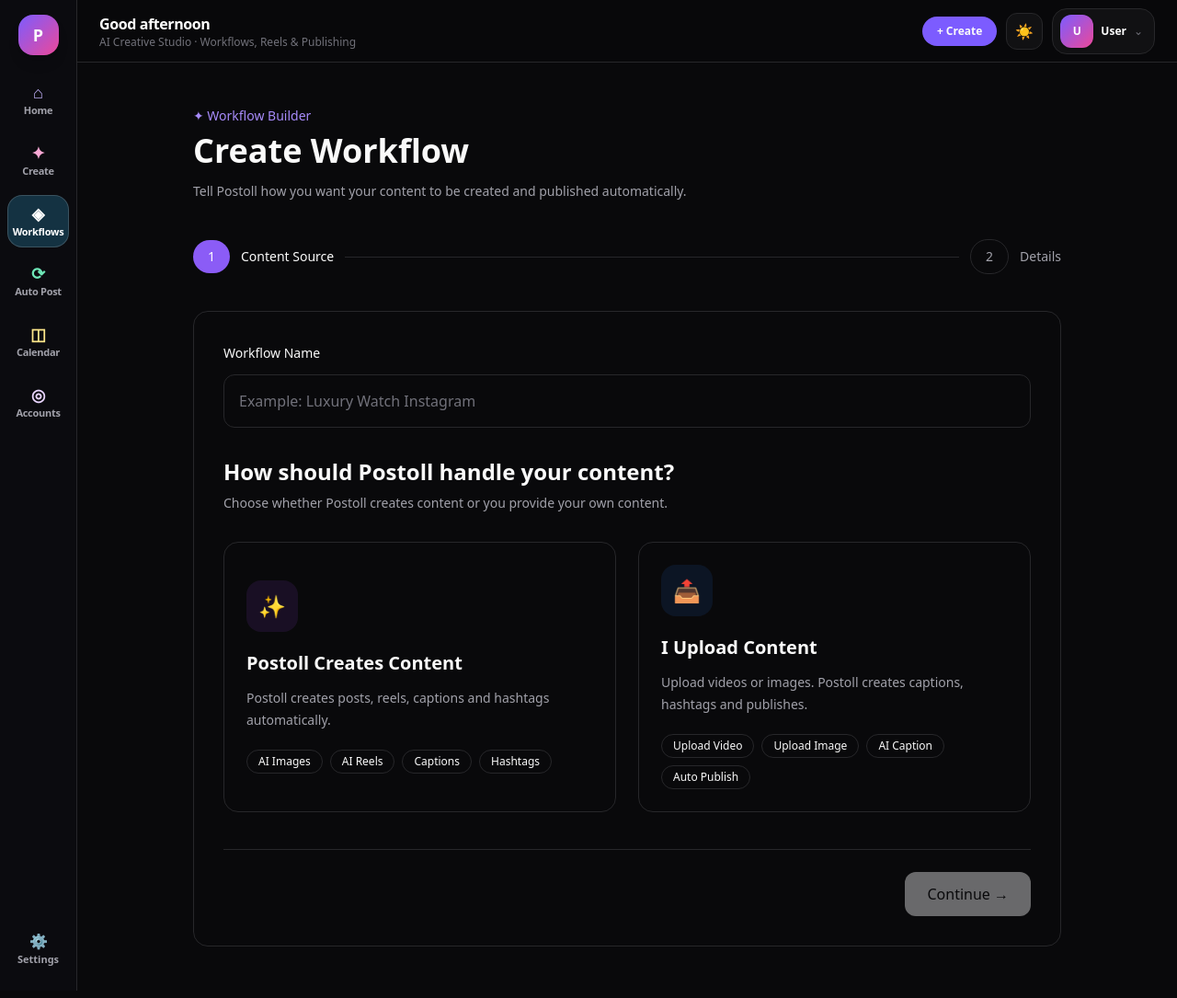
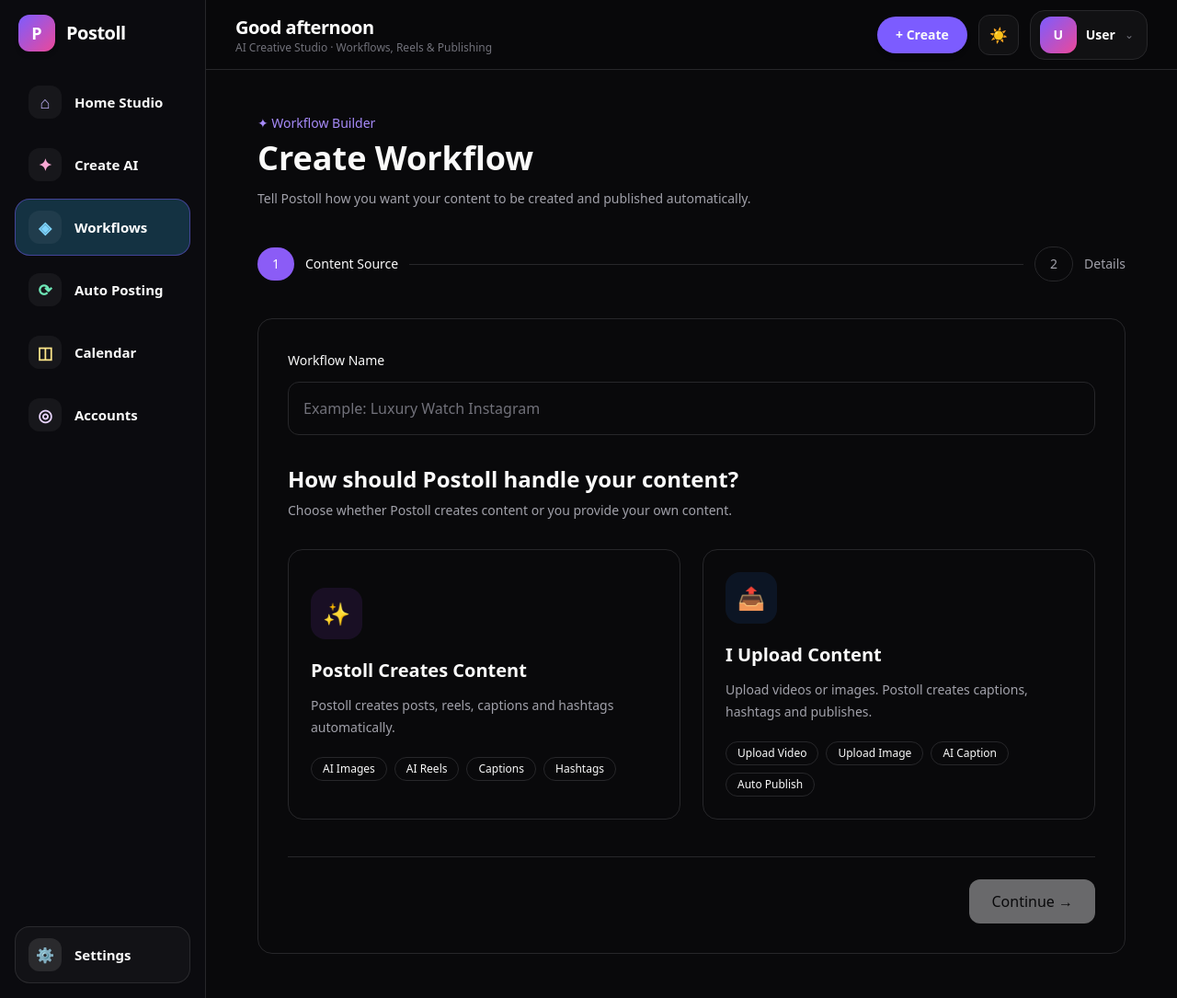
Before and after one commit to robinpk057-ops/postoll, a Next.js app: page /workflows/create in a window 1280 px wide. Shown: the whole page at 92% size. Built offline with nearby package versions, Linux system fonts and the light colour scheme; no server answers; the database is empty.

Commit message:
Eliminate desktop side gaps, enlarge sidebar menus and header controls, and add more Home media

```diff
--- a/app/accounts/page.tsx
+++ b/app/accounts/page.tsx
@@ -274,7 +274,7 @@ function AccountsContent() {
 
   return (
     <AppShell>
-      <div className="mx-auto w-full max-w-6xl px-4 py-8 sm:px-6 sm:py-10 md:px-10">
+      <div className="mx-auto w-full w-full px-4 py-8 sm:px-6 sm:py-10 lg:px-8">
         {/* HEADER */}
         <div className="mb-8 rounded-3xl border p-6 sm:p-8"
           style={{
--- a/app/automatic-posting/page.tsx
+++ b/app/automatic-posting/page.tsx
@@ -680,7 +680,7 @@ export default function AutomaticPostingPage() {
 
   return (
     <AppShell>
-      <div className="mx-auto w-full max-w-5xl space-y-8 px-4 py-8 text-white sm:px-6 md:px-8">
+      <div className="mx-auto w-full w-full space-y-8 px-4 py-8 text-white sm:px-6 lg:px-8">
         {/* COLORFUL AUTOPILOT STUDIO HEADER */}
         <div
           className="rounded-3xl border p-6 sm:p-8"
--- a/app/calendar/page.tsx
+++ b/app/calendar/page.tsx
@@ -722,7 +722,7 @@ export default function CalendarPage() {
 
   return (
     <AppShell>
-      <div className="mx-auto w-full max-w-6xl px-4 py-8 sm:px-6 sm:py-10 md:px-10">
+      <div className="mx-auto w-full w-full px-4 py-8 sm:px-6 sm:py-10 lg:px-8">
         {/* COLORFUL CALENDAR STUDIO HEADER */}
         <div
           className="rounded-3xl border p-6 sm:p-8"
--- a/app/create/page.tsx
+++ b/app/create/page.tsx
@@ -651,7 +651,7 @@ export default function CreatePage() {
 
   return (
     <AppShell>
-      <div className="mx-auto w-full max-w-6xl px-4 py-8 sm:px-6 sm:py-10 md:px-10">
+      <div className="mx-auto w-full w-full px-4 py-8 sm:px-6 sm:py-10 lg:px-8">
         {/* COLORFUL STUDIO CREATION HEADER */}
         <div
           className="mb-10 rounded-3xl border p-6 sm:p-8"
--- a/app/settings/page.tsx
+++ b/app/settings/page.tsx
@@ -592,7 +592,7 @@ export default function SettingsPage() {
   return (
     <AppShell>
       <main className="min-h-screen">
-        <div className="mx-auto w-full max-w-5xl px-4 py-8 sm:px-6 sm:py-10 md:px-10">
+        <div className="mx-auto w-full w-full px-4 py-8 sm:px-6 sm:py-10 lg:px-8">
           {/* COLORFUL STUDIO SETTINGS HEADER */}
           <div
             className="mb-8 rounded-3xl border p-6 sm:p-8"
--- a/app/workflows/page.tsx
+++ b/app/workflows/page.tsx
@@ -297,7 +297,7 @@ export default function WorkflowsPage() {
 
   return (
     <AppShell>
-      <div className="mx-auto w-full max-w-6xl px-4 py-8 sm:px-6 sm:py-10 md:px-10">
+      <div className="mx-auto w-full w-full px-4 py-8 sm:px-6 sm:py-10 lg:px-8">
         {/* COLORFUL WORKFLOWS STUDIO HEADER */}
         <div
           className="mb-8 rounded-3xl border p-6 sm:flex-row sm:items-center sm:justify-between sm:p-8 flex flex-col gap-5"
--- a/components/layout/Header.tsx
+++ b/components/layout/Header.tsx
@@ -153,35 +153,35 @@ export default function Header({
   }
 
   return (
-    <header className="sticky top-0 z-40 flex min-h-[68px] items-center justify-between gap-3 border-b border-[var(--border)] bg-[rgba(9,9,11,0.9)] px-4 backdrop-blur-xl sm:px-6">
+    <header className="sticky top-0 z-40 flex min-h-[76px] items-center justify-between gap-3 border-b border-[var(--border)] bg-[rgba(9,9,11,0.92)] px-4 backdrop-blur-xl sm:px-6 lg:px-8">
       <div className="flex min-w-0 items-center gap-3">
         {onOpenMobileMenu && (
           <button
             type="button"
             onClick={onOpenMobileMenu}
             aria-label="Open navigation menu"
-            className="flex h-10 w-10 shrink-0 items-center justify-center rounded-xl border border-[#7C5CFF]/40 bg-[#7C5CFF]/15 text-base font-bold text-[#C4B5FD] transition hover:bg-[#7C5CFF]/25 md:hidden"
+            className="flex h-11 w-11 shrink-0 items-center justify-center rounded-xl border border-[#7C5CFF]/40 bg-[#7C5CFF]/15 text-lg font-bold text-[#C4B5FD] transition hover:bg-[#7C5CFF]/25 md:hidden"
           >
             ☰
           </button>
         )}
 
         <div className="min-w-0">
-          <p className="truncate text-sm font-bold tracking-tight text-white sm:text-base">
+          <p className="truncate text-base font-extrabold tracking-tight text-white sm:text-xl">
             {getGreeting()}
             {profile?.fullName ? `, ${profile.fullName.split(" ")[0]}` : ""}
           </p>
-          <p className="hidden text-xs text-[var(--muted-foreground)] sm:block">
+          <p className="hidden text-xs font-medium text-[var(--muted-foreground)] sm:block">
             AI Creative Studio · Workflows, Reels &amp; Publishing
           </p>
         </div>
       </div>
 
-      <div className="flex shrink-0 items-center gap-2 sm:gap-2.5">
+      <div className="flex shrink-0 items-center gap-2.5 sm:gap-3">
         {profile && (
           <Link
             href="/settings"
-            className="hidden items-center gap-1.5 rounded-full border border-emerald-500/35 bg-emerald-500/15 px-3.5 py-1.5 text-xs font-bold text-emerald-300 transition hover:bg-emerald-500/25 md:inline-flex"
+            className="hidden items-center gap-2 rounded-full border border-emerald-500/35 bg-emerald-500/15 px-4 py-2 text-sm font-extrabold text-emerald-300 transition hover:bg-emerald-500/25 md:inline-flex"
           >
             <span>✦</span>
             <span>{profile.credits} Credits</span>
@@ -190,7 +190,7 @@ export default function Header({
 
         <Link
           href="/create"
-          className="inline-flex items-center gap-1.5 rounded-full bg-[#7C5CFF] px-4 py-2 text-xs font-bold text-white transition hover:bg-[#6A48F5]"
+          className="inline-flex items-center gap-1.5 rounded-full bg-[#7C5CFF] px-5 py-2.5 text-sm font-extrabold text-white shadow-md transition hover:bg-[#6A48F5]"
         >
           <span>+ Create</span>
         </Link>
@@ -198,7 +198,7 @@ export default function Header({
         <button
           type="button"
           onClick={toggleTheme}
-          className="flex h-10 w-10 items-center justify-center rounded-xl border border-[var(--border)] bg-[var(--surface)] text-base transition hover:border-[var(--border-hover)] hover:bg-[var(--surface-hover)]"
+          className="flex h-11 w-11 items-center justify-center rounded-xl border border-[var(--border)] bg-[var(--surface)] text-lg transition hover:border-[var(--border-hover)] hover:bg-[var(--surface-hover)]"
           aria-label="Toggle theme"
           title="Toggle theme"
         >
@@ -209,12 +209,12 @@ export default function Header({
           <button
             type="button"
             onClick={() => setProfileOpen((open) => !open)}
-            className="flex items-center gap-2 rounded-2xl border border-[var(--border)] bg-[var(--surface)] px-2 py-1.5 transition hover:border-[var(--border-hover)] hover:bg-[var(--surface-hover)]"
+            className="flex items-center gap-2.5 rounded-2xl border border-[var(--border)] bg-[var(--surface)] px-2.5 py-1.5 transition hover:border-[var(--border-hover)] hover:bg-[var(--surface-hover)]"
             aria-label="Open profile menu"
             aria-expanded={profileOpen}
           >
             <div
-              className="flex h-9 w-9 items-center justify-center rounded-xl text-xs font-black text-white shadow-sm"
+              className="flex h-10 w-10 items-center justify-center rounded-xl text-sm font-black text-white shadow-sm"
               style={{
                 background: "linear-gradient(135deg, #7C5CFF 0%, #EC4899 100%)",
               }}
@@ -223,10 +223,10 @@ export default function Header({
             </div>
 
             <div className="hidden text-left lg:block">
-              <div className="max-w-[140px] truncate text-xs font-bold text-white">
+              <div className="max-w-[155px] truncate text-sm font-bold text-white">
                 {profile?.fullName || "User"}
               </div>
-              <div className="max-w-[140px] truncate text-[11px] text-[var(--muted-foreground)]">
+              <div className="max-w-[155px] truncate text-xs text-[var(--muted-foreground)]">
                 {profile?.email || ""}
               </div>
             </div>
@@ -242,7 +242,7 @@ export default function Header({
           </button>
 
           {profileOpen && (
-            <div className="absolute right-0 top-13 z-50 w-[290px] overflow-hidden rounded-2xl border border-[var(--border)] bg-[#111113] shadow-2xl shadow-black/50">
+            <div className="absolute right-0 top-14 z-50 w-[290px] overflow-hidden rounded-2xl border border-[var(--border)] bg-[#111113] shadow-2xl shadow-black/50">
               <div className="border-b border-[var(--border)] p-4">
                 <div className="flex items-center gap-3">
                   <div
--- a/components/layout/Sidebar.tsx
+++ b/components/layout/Sidebar.tsx
@@ -13,14 +13,14 @@ type NavItem = {
 
 const navItems: NavItem[] = [
   {
-    name: "Home",
+    name: "Home Studio",
     href: "/",
     icon: "⌂",
     activeBg: "rgba(124, 92, 255, 0.22)",
     iconColor: "#C4B5FD",
   },
   {
-    name: "Create",
+    name: "Create AI",
     href: "/create",
     icon: "✦",
     activeBg: "rgba(236, 72, 153, 0.22)",
@@ -34,7 +34,7 @@ const navItems: NavItem[] = [
     iconColor: "#7DD3FC",
   },
   {
-    name: "Auto Post",
+    name: "Auto Posting",
     href: "/automatic-posting",
     icon: "⟳",
     activeBg: "rgba(16, 185, 129, 0.22)",
@@ -66,24 +66,40 @@ export default function Sidebar({
   const pathname = usePathname();
 
   const railContent = (
-    <div className="flex h-full flex-col items-center justify-between py-4 px-2">
-      <div className="flex w-full flex-col items-center gap-5">
+    <div className="flex h-full flex-col justify-between p-4">
+      <div>
+        <div className="mb-6 flex items-center justify-between px-1">
           <Link
             href="/"
             onClick={onClose}
-          title="Postoll Studio"
-          className="flex h-11 w-11 items-center justify-center rounded-2xl text-lg font-black text-white shadow-lg transition hover:scale-105"
+            className="flex items-center gap-3"
+          >
+            <span
+              className="flex h-10 w-10 items-center justify-center rounded-xl text-lg font-black text-white shadow-md"
               style={{
                 background: "linear-gradient(135deg, #7C5CFF 0%, #EC4899 100%)",
               }}
             >
               P
+            </span>
+            <span className="text-xl font-black tracking-tight text-white">
+              Postoll
+            </span>
           </Link>
 
-        <nav
-          className="flex w-full flex-col items-center gap-2"
-          aria-label="Workspace navigation"
+          {onClose && (
+            <button
+              type="button"
+              onClick={onClose}
+              aria-label="Close navigation menu"
+              className="flex h-9 w-9 items-center justify-center rounded-xl border border-white/15 text-sm font-bold text-white md:hidden"
             >
+              ✕
+            </button>
+          )}
+        </div>
+
+        <nav className="space-y-1.5" aria-label="Workspace navigation">
           {navItems.map((item) => {
             const isActive =
               item.href === "/"
@@ -96,24 +112,25 @@ export default function Sidebar({
                 key={item.href}
                 href={item.href}
                 onClick={onClose}
-                className="flex w-full flex-col items-center justify-center gap-1 rounded-2xl py-2.5 px-1 text-center transition"
+                className="flex items-center gap-3.5 rounded-2xl px-3.5 py-3 text-[15px] font-bold transition"
                 style={{
                   background: isActive ? item.activeBg : "transparent",
-                  color: isActive ? "#FFFFFF" : "var(--muted)",
+                  color: isActive ? "#FFFFFF" : "var(--foreground)",
                   border: isActive
-                    ? "1px solid rgba(255,255,255,0.16)"
+                    ? "1px solid rgba(124, 92, 255, 0.45)"
                     : "1px solid transparent",
                 }}
               >
                 <span
-                  className="text-lg font-bold leading-none"
-                  style={{ color: isActive ? "#FFFFFF" : item.iconColor }}
+                  className="flex h-9 w-9 shrink-0 items-center justify-center rounded-xl text-lg font-bold"
+                  style={{
+                    background: "rgba(255,255,255,0.05)",
+                    color: item.iconColor,
+                  }}
                 >
                   {item.icon}
                 </span>
-                <span className="text-[11px] font-bold tracking-tight leading-tight">
-                  {item.name}
-                </span>
+                <span className="truncate">{item.name}</span>
               </Link>
             );
           })}
@@ -123,21 +140,21 @@ export default function Sidebar({
       <Link
         href="/settings"
         onClick={onClose}
-        title="Settings"
-        className="mt-6 flex w-full flex-col items-center justify-center gap-1 rounded-2xl py-2.5 text-center transition hover:bg-white/5"
-        style={{ color: "var(--muted)" }}
+        className="mt-6 flex items-center gap-3.5 rounded-2xl border border-white/10 bg-white/[0.03] px-3.5 py-3 text-[15px] font-bold transition hover:bg-white/[0.07]"
+        style={{ color: "var(--foreground)" }}
       >
-        <span className="text-base leading-none">⚙</span>
-        <span className="text-[11px] font-semibold">Settings</span>
+        <span className="flex h-9 w-9 shrink-0 items-center justify-center rounded-xl bg-white/10 text-base">
+          ⚙
+        </span>
+        <span className="truncate">Settings</span>
       </Link>
     </div>
   );
 
   return (
     <>
-      {/* Desktop & Tablet Compact Vertical Icon Rail (matching Leonardo rail width) */}
       <aside
-        className="hidden w-[84px] shrink-0 border-r md:block"
+        className="hidden w-56 shrink-0 border-r md:block"
         style={{
           background: "#0B0B0F",
           borderColor: "var(--border)",
@@ -147,7 +164,6 @@ export default function Sidebar({
         {railContent}
       </aside>
 
-      {/* Mobile Drawer */}
       {mobileOpen && (
         <div className="fixed inset-0 z-50 flex md:hidden">
           <button
@@ -157,62 +173,14 @@ export default function Sidebar({
             className="fixed inset-0 bg-black/70 backdrop-blur-xs"
           />
           <aside
-            className="relative z-10 h-full w-64 max-w-[80vw] overflow-y-auto border-r p-4 shadow-2xl"
+            className="relative z-10 h-full w-64 max-w-[82vw] overflow-y-auto border-r shadow-2xl"
             style={{
               background: "#0B0B0F",
               borderColor: "var(--border)",
               color: "var(--foreground)",
             }}
           >
-            <div className="mb-6 flex items-center justify-between">
-              <span className="text-lg font-black tracking-tight text-white">
-                Postoll
-              </span>
-              {onClose && (
-                <button
-                  type="button"
-                  onClick={onClose}
-                  aria-label="Close navigation menu"
-                  className="flex h-8 w-8 items-center justify-center rounded-lg border border-white/15 text-xs font-bold text-white"
-                >
-                  ✕
-                </button>
-              )}
-            </div>
-
-            <nav className="space-y-1.5" aria-label="Mobile navigation">
-              {navItems.map((item) => {
-                const isActive =
-                  item.href === "/"
-                    ? pathname === "/"
-                    : pathname === item.href ||
-                      pathname.startsWith(`${item.href}/`);
-                return (
-                  <Link
-                    key={item.href}
-                    href={item.href}
-                    onClick={onClose}
-                    className="flex items-center gap-3 rounded-xl px-3.5 py-2.5 text-sm font-bold transition"
-                    style={{
-                      background: isActive ? item.activeBg : "transparent",
-                      color: isActive ? "#FFFFFF" : "var(--foreground)",
-                    }}
-                  >
-                    <span style={{ color: item.iconColor }}>{item.icon}</span>
-                    <span>{item.name}</span>
-                  </Link>
-                );
-              })}
-              <Link
-                href="/settings"
-                onClick={onClose}
-                className="flex items-center gap-3 rounded-xl px-3.5 py-2.5 text-sm font-bold"
-                style={{ color: "var(--foreground)" }}
-              >
-                <span>⚙</span>
-                <span>Settings</span>
-              </Link>
-            </nav>
+            {railContent}
           </aside>
         </div>
       )}
```
Also changed, not shown: app/components/ContentLibraryDashboard.tsx (+71 -32 lines). Lines whose indentation alone changed are shown as unchanged.
